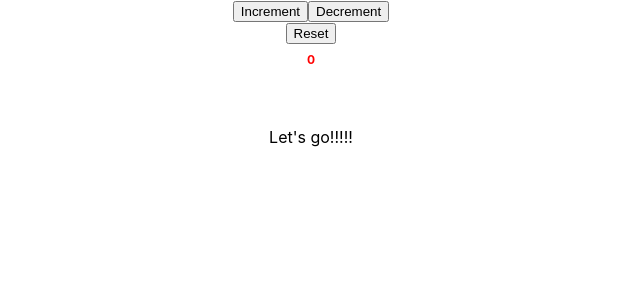
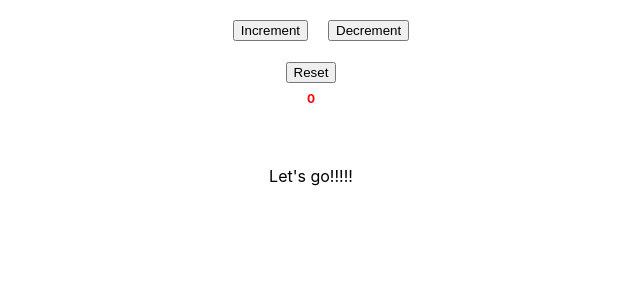
Before and after one commit to darthrevan030/Summer-Build-Tutorials, a React (Create React App) app in the folder React/counter-react/: page / in a window 1280 px wide. Shown: the top 300 px of the page, without its empty margins (329-969 px from the left). Built offline with nearby package versions, Linux system fonts and the light colour scheme.

Commit message:
Add margin styling to Increment button for improved layout

```diff
--- a/React/counter-react/src/App.js
+++ b/React/counter-react/src/App.js
@@ -19,7 +19,7 @@ function App() {
 
     return (
     <div className="App">
-        <button onClick={increase}>Increment</button>
+        <button style={{margin:'20px'}} onClick={increase}>Increment</button>
         <button onClick={decrease}>Decrement</button>
         <br />
         <button onClick={reset}>Reset</button>
```
